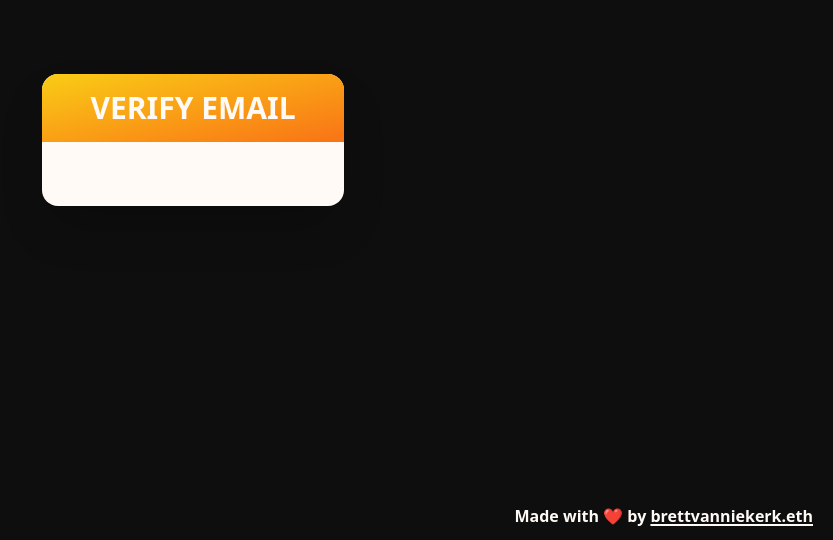
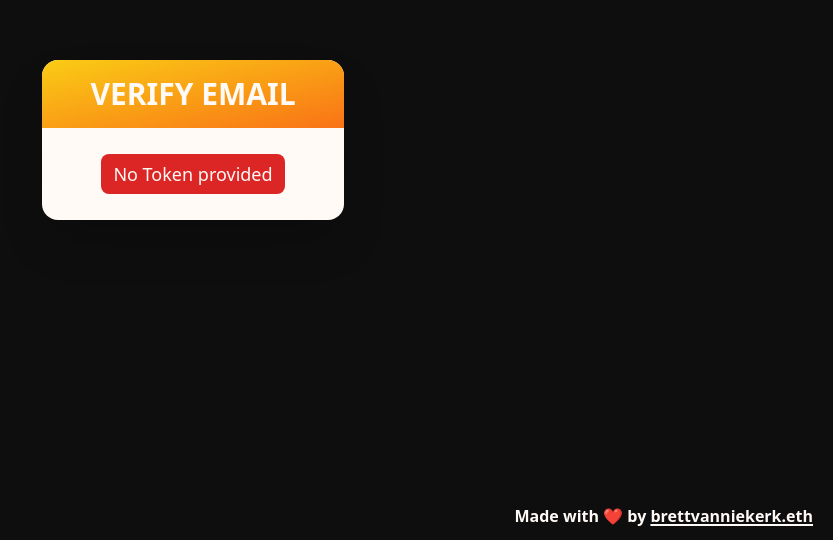
Before and after one commit to dltxio/idem-site, a React (Vite) app: page /verify-email in a window 1280 px wide. Shown: the part 260-800 px from the top of the page, without its empty margins (447-1280 px from the left). Built offline with nearby package versions, Linux system fonts and the light colour scheme; a web font is replaced by a local one; what tailwind-heropatterns would draw is missing.

Commit message:
Added blank token message

```diff
--- a/src/pages/VerifyEmail.tsx
+++ b/src/pages/VerifyEmail.tsx
@@ -43,7 +43,7 @@ const VerifyEmail: React.FC = () => {
               VERIFY EMAIL
             </h1>
             <div className="px-4 lg:px-12 py-3 lg:py-8 text-center">
-              {token && (
+              {token ? (
                 <>
                   {isVerifying && (
                     <h3 className="text-idem-black text-lg font-bold">
@@ -62,6 +62,10 @@ const VerifyEmail: React.FC = () => {
                     )
                   )}
                 </>
+              ) : (
+                <span className="bg-red-600 text-idem-white px-3 py-2 rounded-lg text-lg">
+                  No Token provided
+                </span>
               )}
             </div>
           </div>
```
